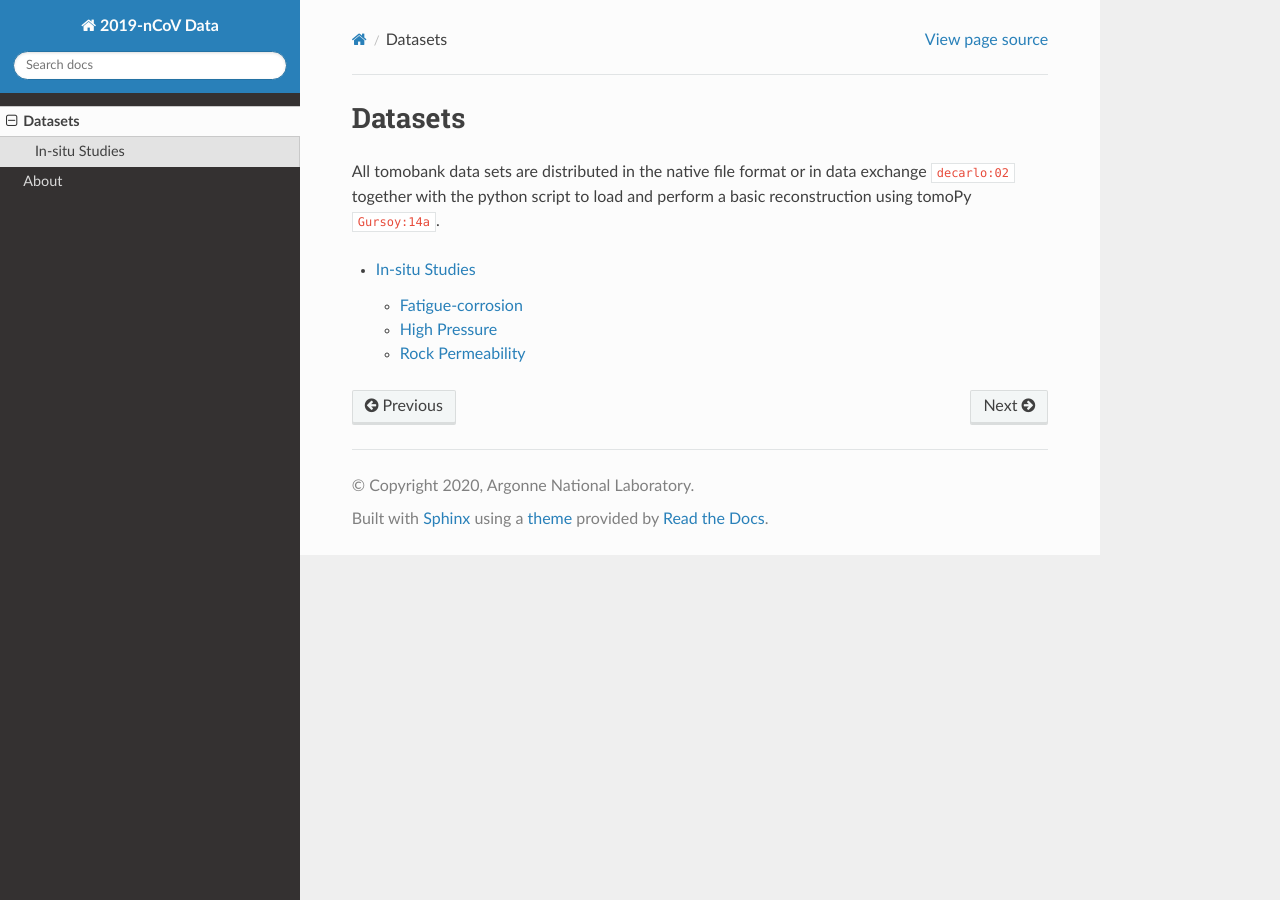
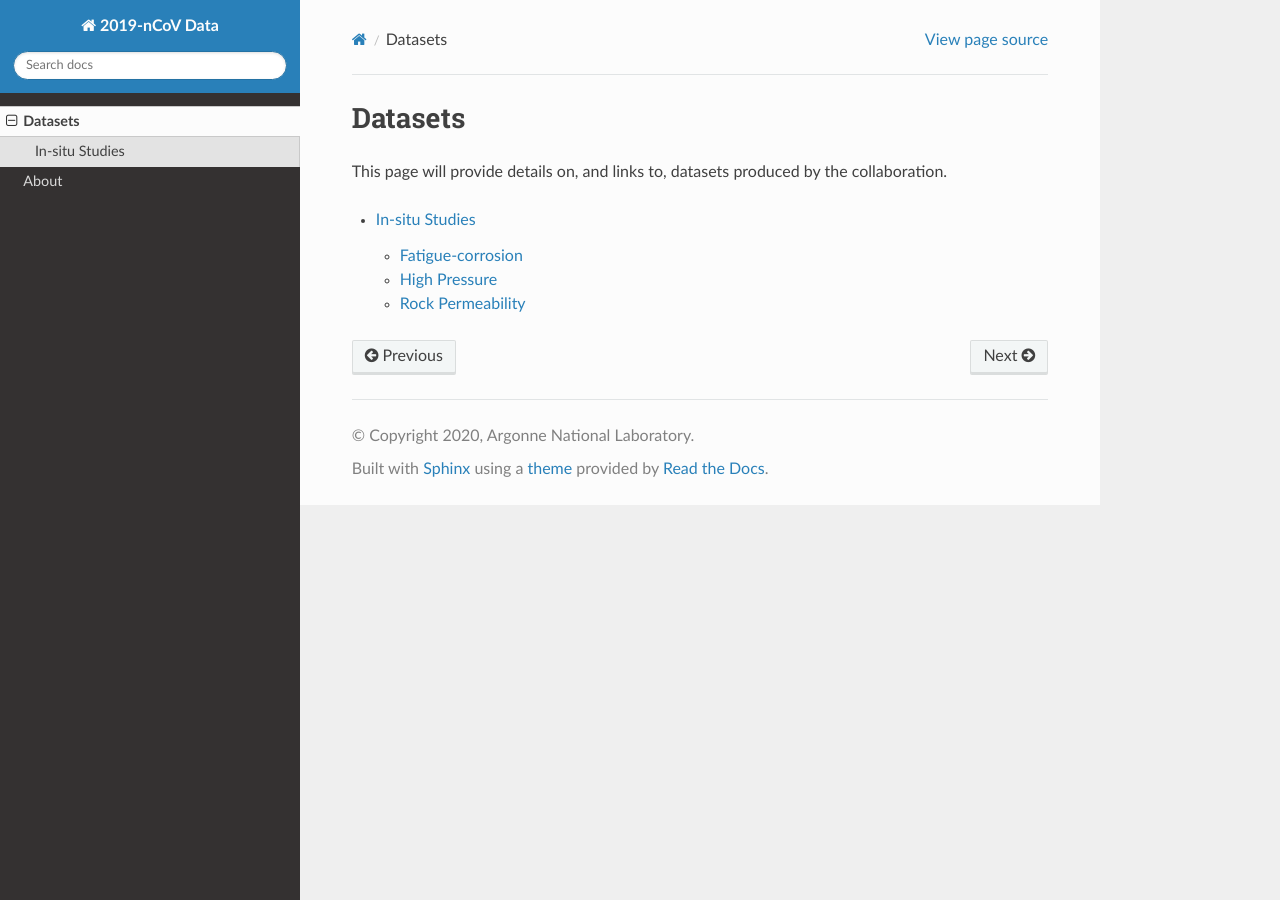
Before and after one commit to 2019-ncovgroup/2019-nCoVdata, a Sphinx documentation site: the page built from docs/data.rst, in a window 1280 px wide. Built offline with Sphinx 7.4.7 and the Read the Docs theme 2.0.0, drawn with Linux system fonts in a browser that asks for light colours; cross-references to code outside the pages are shown as plain code.

Commit message:
Update data.rst

```diff
--- a/docs/data.rst
+++ b/docs/data.rst
@@ -1,9 +1,7 @@
 Datasets
 ========
 
-All tomobank data sets are distributed in the native file format or in data exchange :cite:`decarlo:02` together
-with the python script
-to load and perform a basic reconstruction using tomoPy  :cite:`Gursoy:14a`.
+This page will provide details on, and links to, datasets produced by the collaboration.
 
 .. toctree::
 
```
